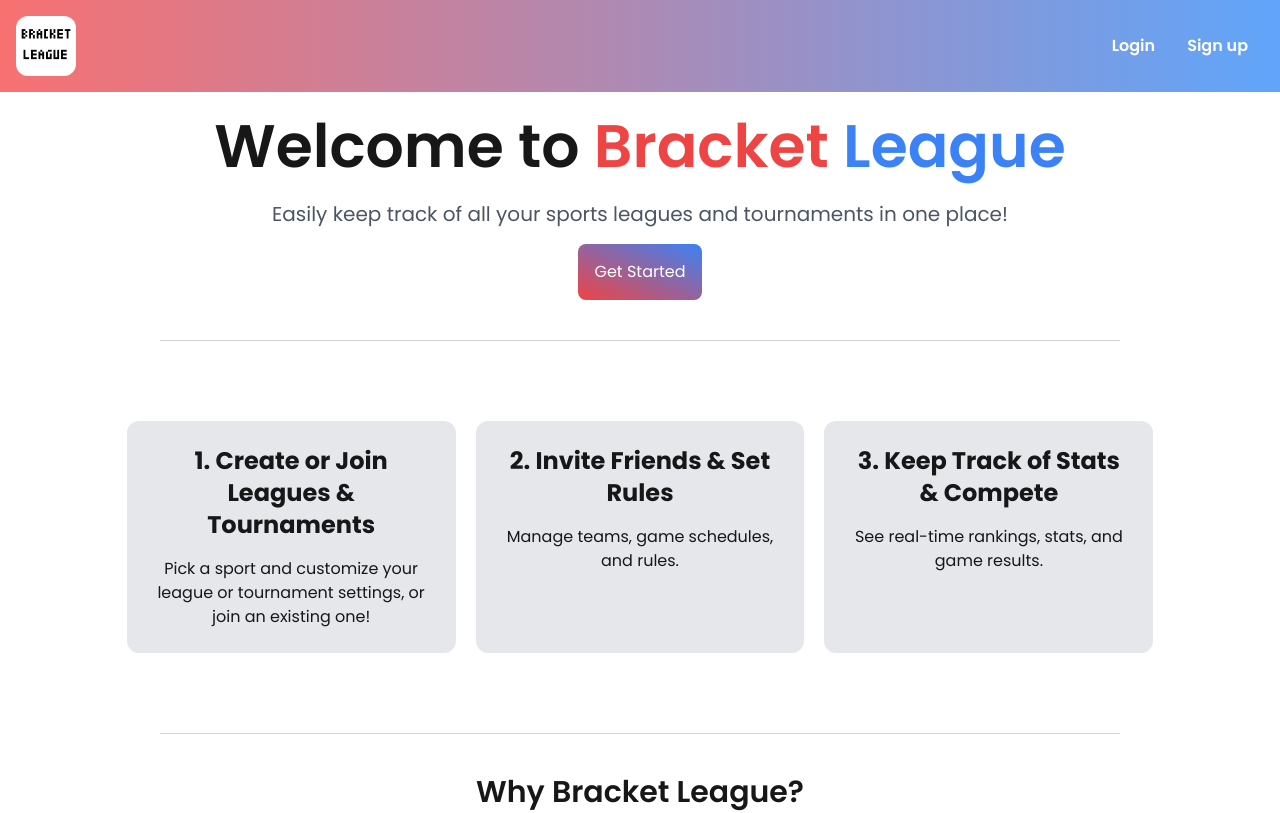
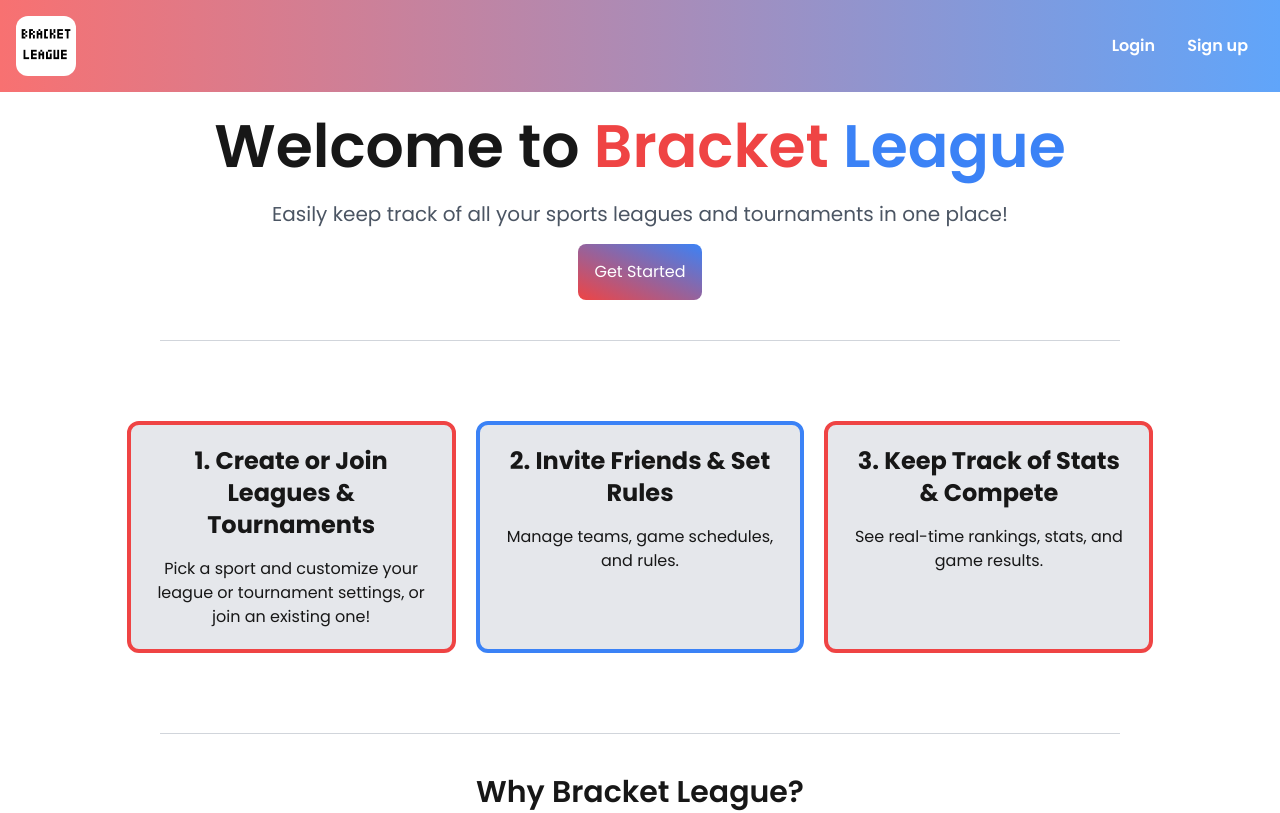
Before and after one commit to CarsonJennings/bracket-league, a Next.js app: page / in a window 1280 px wide. Shown: the top 813 px of the page. Built offline with nearby package versions, Linux system fonts and the light colour scheme.

Commit message:
There seemed to be a bug with how the why card border colors were being set. Changed how it handles red and blue colors and bug appears to be solved.

```diff
--- a/app/ui/steps-card.tsx
+++ b/app/ui/steps-card.tsx
@@ -13,7 +13,7 @@ export default function StepsCard({header, text, borderColor = ""}: {header: str
     }
 
     return (
-        <div className={`bg-gray-200 p-5 rounded-xl flex-1 text-center border-4 border-${borderColor}-500`}>
+        <div className={borderColor === "red" ? "bg-gray-200 p-5 rounded-xl flex-1 text-center border-4 border-red-500" : "bg-gray-200 p-5 rounded-xl flex-1 text-center border-4 border-blue-500"}>
             <h2 className="font-bold text-2xl mb-4">
                 {header}
             </h2>
```
